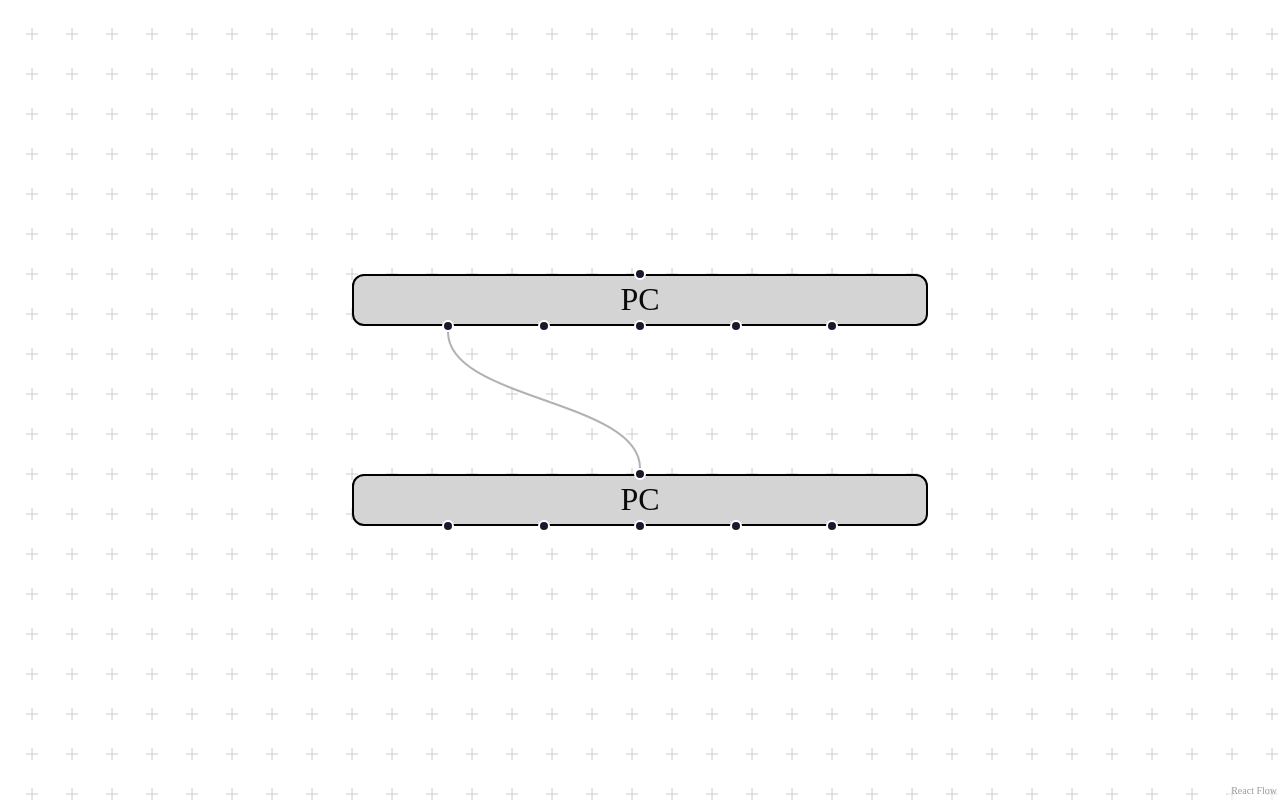
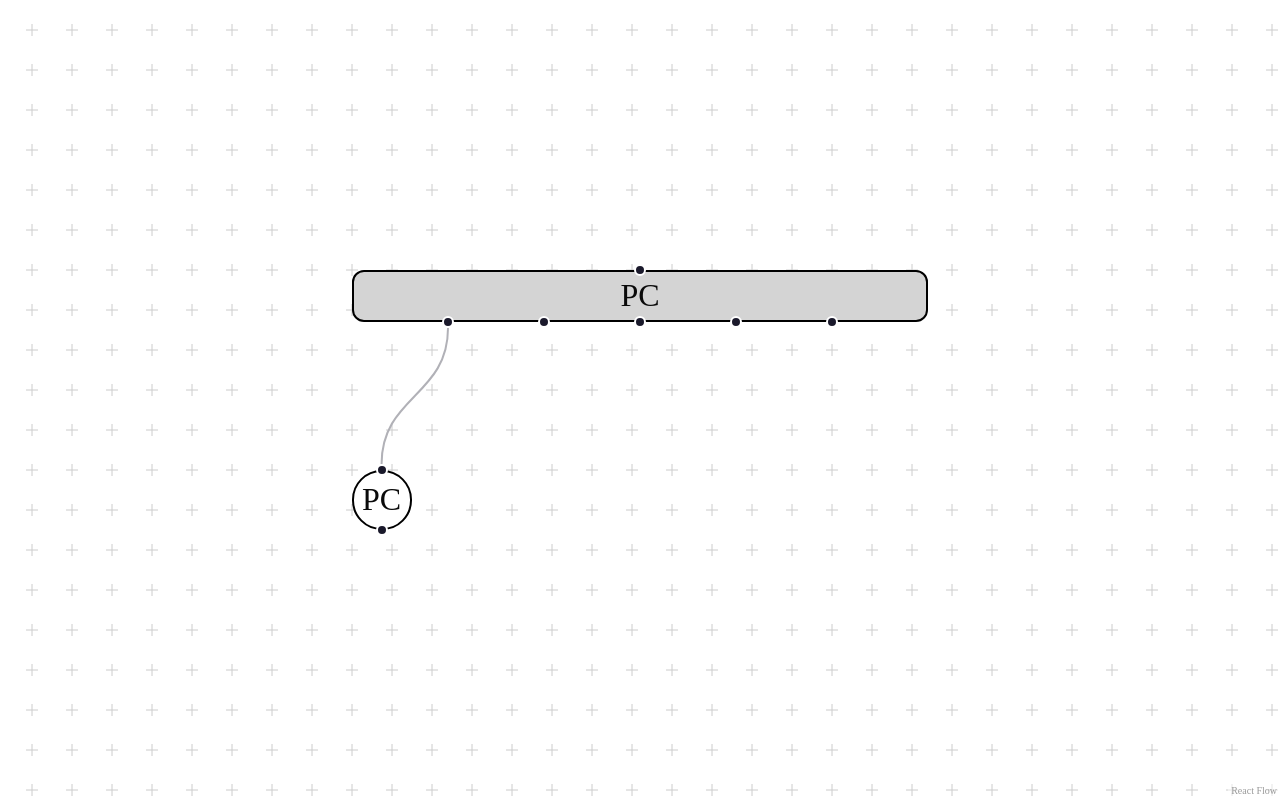
Before and after one commit to BenjaminRap/Low-Level-Lab, a Next.js app: page / in a window 1280 px wide. Built offline with nearby package versions, Linux system fonts and the light colour scheme.

Commit message:
Ajout d'une node "Label"

```diff
--- a/src/app/page.tsx
+++ b/src/app/page.tsx
@@ -5,7 +5,12 @@ import { CPUNodes } from "@/components/CPUNodes/CPUNodes";
 
 export default function Home() {
     const initialNodes: CPUNodes[] = [
-        { id: "n1", position: { x: 0, y: 100 }, data: {}, type: "PCNode" },
+        {
+            id: "n1",
+            position: { x: 0, y: 100 },
+            data: { label: "PC" },
+            type: "LabelNode",
+        },
         { id: "n2", position: { x: 0, y: 0 }, data: {}, type: "PCNode" },
     ];
     const initialEdges: Edge[] = [
--- a/src/components/CPUNodes/CPUNodes.tsx
+++ b/src/components/CPUNodes/CPUNodes.tsx
@@ -1,7 +1,9 @@
 import PCNode, { PCNodeData } from "@/components/CPUNodes/PCNode";
+import LabelNode, { LabelNodeData } from "./LabelNodes";
 
-export type CPUNodes = PCNodeData;
+export type CPUNodes = PCNodeData | LabelNodeData;
 
 export const nodeTypes = {
     PCNode: PCNode,
+    LabelNode: LabelNode,
 };
--- /dev/null
+++ b/src/components/CPUNodes/LabelNodes.tsx
@@ -0,0 +1,18 @@
+import { Handle, Node, NodeProps, Position } from "@xyflow/react";
+
+export type LabelNodeData = Node<
+    {
+        label: string;
+    },
+    "LabelNode"
+>;
+
+export default function LabelNode({ data }: NodeProps<LabelNodeData>) {
+    return (
+        <div className="aspect-square border-solid border-[thin] border-black hardware-node label-node flex flex-row items-center">
+            <Handle type="source" position={Position.Top} />
+            <Handle type="target" position={Position.Bottom} />
+            <div className="ml-1 mr-1 text-center">{data.label}</div>
+        </div>
+    );
+}
```
